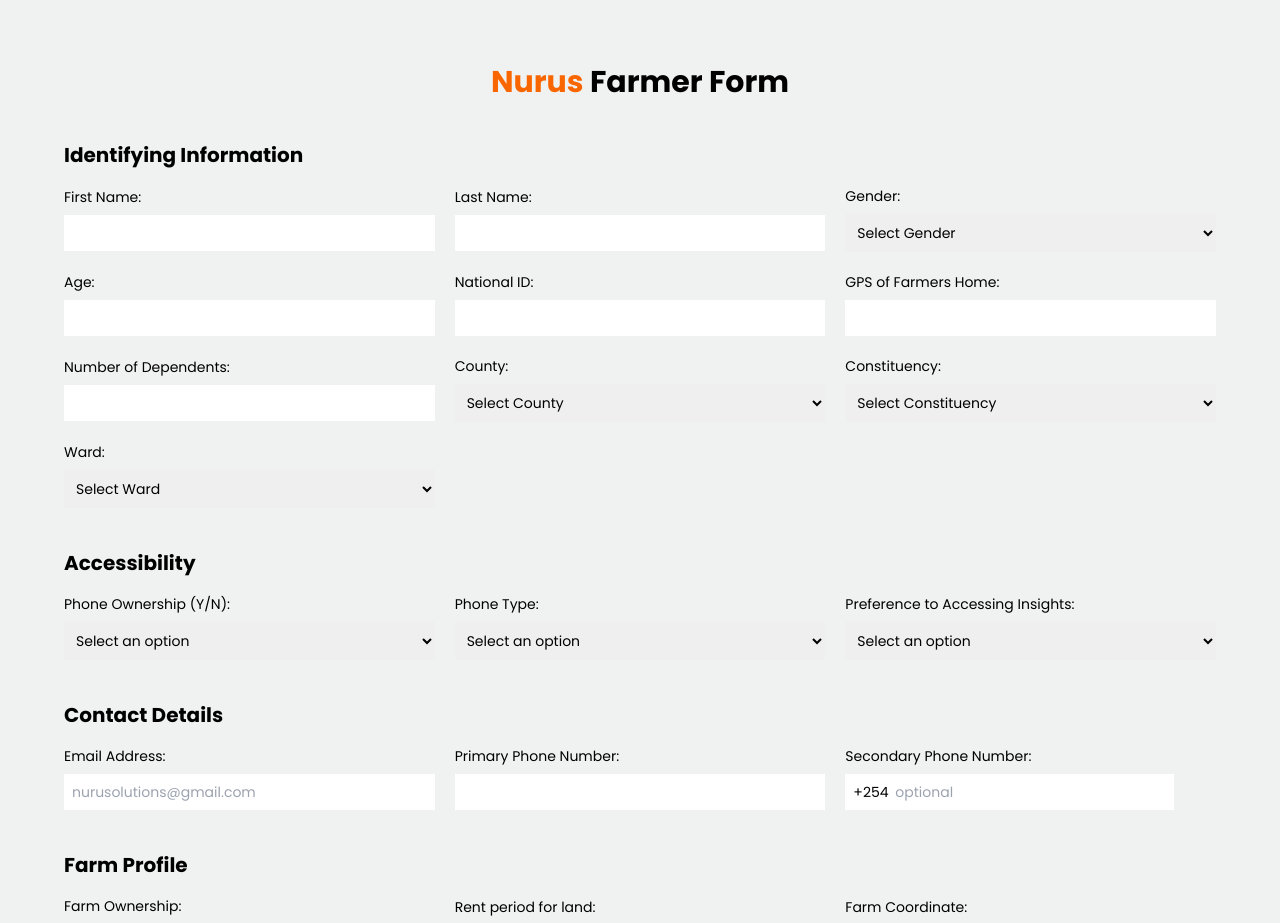
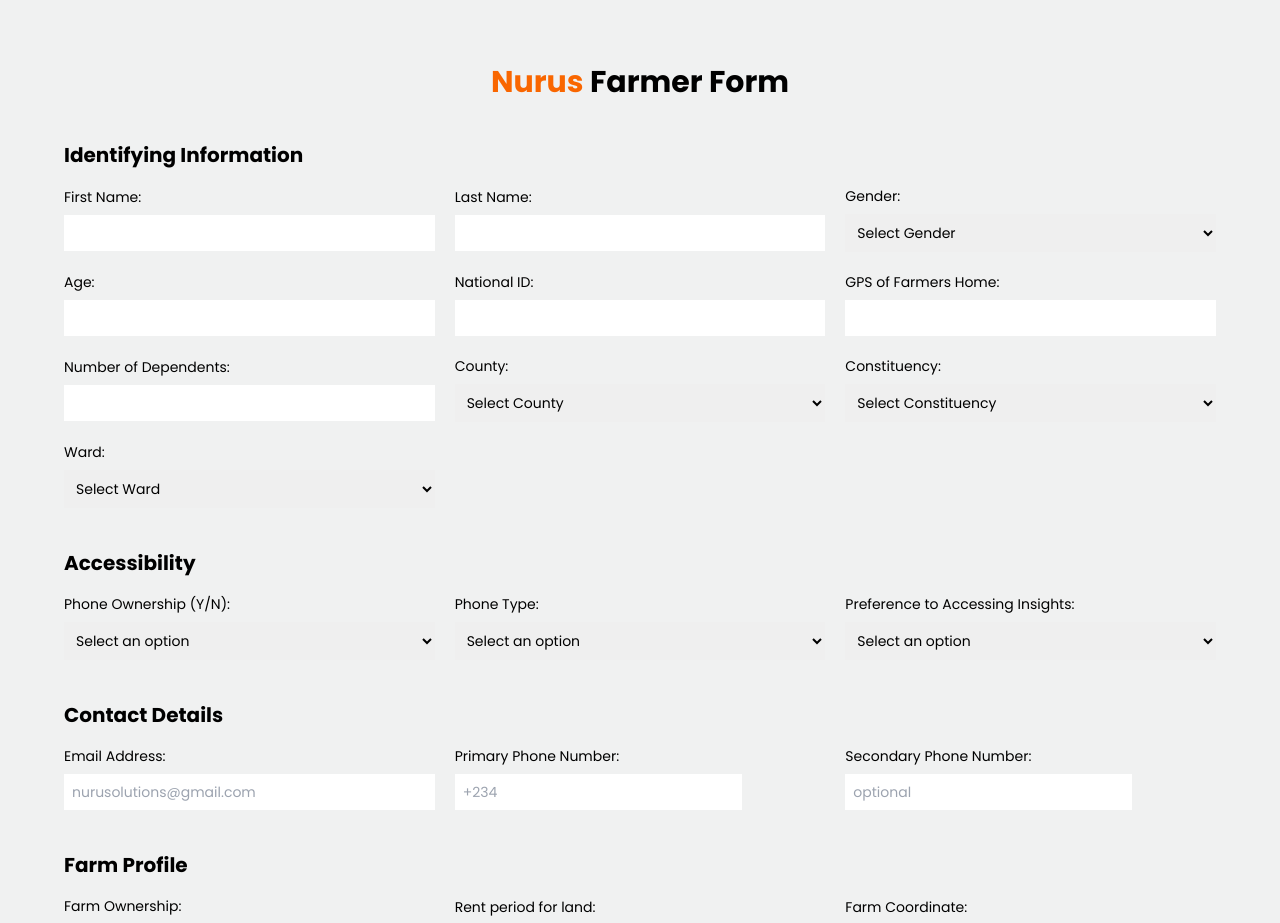
Before and after one commit to juskins/FieldFarmersForm, a React (Vite) app: page / in a window 1280 px wide. Shown: the top 923 px of the page. Built offline with nearby package versions, Linux system fonts and the light colour scheme.

Commit message:
Update form

```diff
--- a/src/RealFormsData.jsx
+++ b/src/RealFormsData.jsx
@@ -65,9 +65,15 @@ const RealFormsData = () => {
 
    const handleChange = (e) => {
       const { name, value } = e.target;
+      let updatedValue = value;
+      if (name === "pryPhoneNum" || name === "secPhoneNum") {
+         if (!value.startsWith("+254")) {
+         updatedValue = "+254-" + value;
+         }
+      }
      setFormData((prevData) => ({
        ...prevData,
-       [name]: value
+        [name]: updatedValue
      }));
    };
 
@@ -358,26 +364,29 @@ const RealFormsData = () => {
 
                <label>
                   <span>Primary Phone Number:</span>
+                    <div className='phone flex items-center relative'>
+                       {/* <span className='absolute left-2'>+254</span> */}
                        <input
                         type="tel"
                         name="pryPhoneNum"
                         value={formData.pryPhoneNum}
                           onChange={handleChange}
+                          placeholder='+234'
                         required
                      />
+                  </div>
                </label>
 
                <label>
                     <span>Secondary Phone Number:</span>
                     <div className='phone flex items-center relative'>
-                       <span className='absolute left-2'>+254</span>
+                       {/* <span className='absolute left-2'>+254</span> */}
                         <input
                            type="tel"
                            name="secPhoneNum"
                            value={formData.secPhoneNum}
                            onChange={handleChange}
                            placeholder='optional'
-                          className='pl-64'
                         />
                   </div>
                </label>
@@ -406,7 +415,7 @@ const RealFormsData = () => {
                <label>
                   Rent period for land:
                   <input
-                     type="text"
+                     type="number"
                      name="rentPeriod"
                      value={formData.rentPeriod}
                      onChange={handleChange}
--- a/src/index.css
+++ b/src/index.css
@@ -29,9 +29,9 @@ input, select{
   display: inline-block;
   outline: none;
 }
-.phone input{
+/* .phone input{
   padding-left: 50px !important;
-}
+} */
 
 label{
   @apply flex flex-col text-sm gap-2
```
Lines whose indentation alone changed are shown as unchanged.
